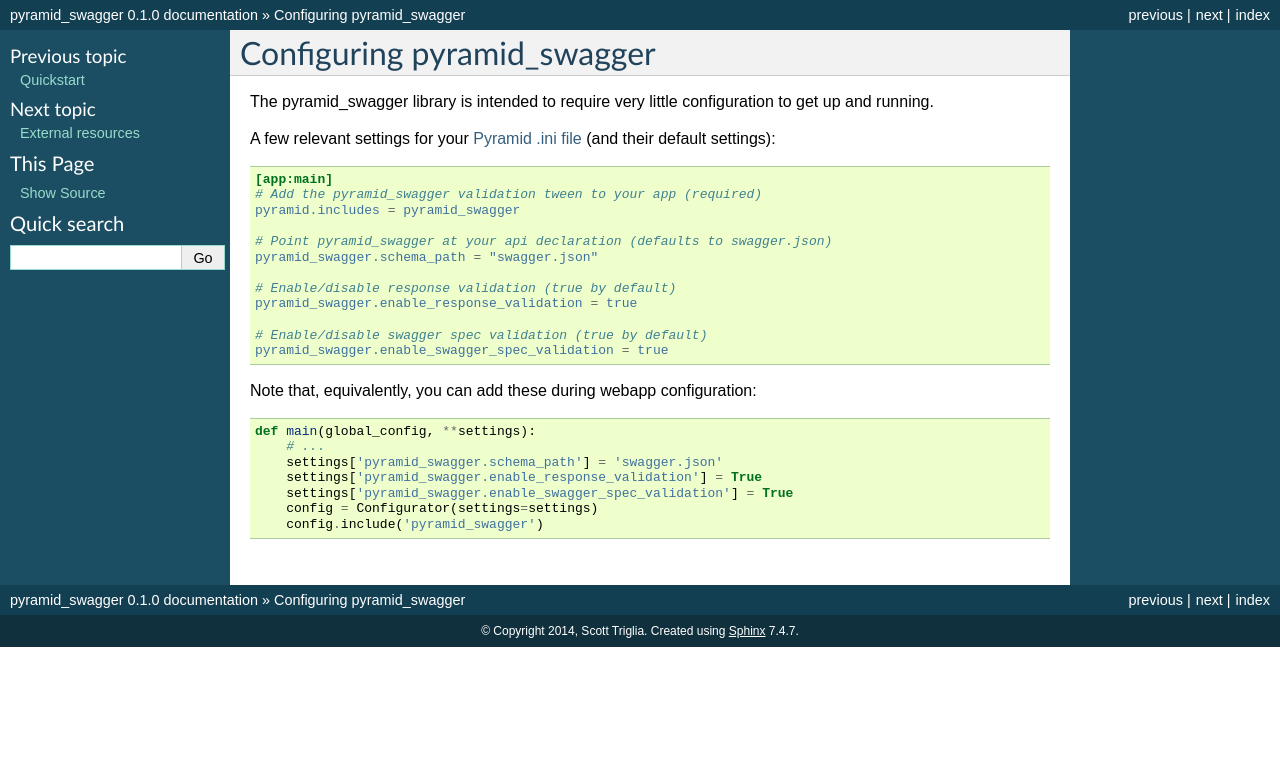
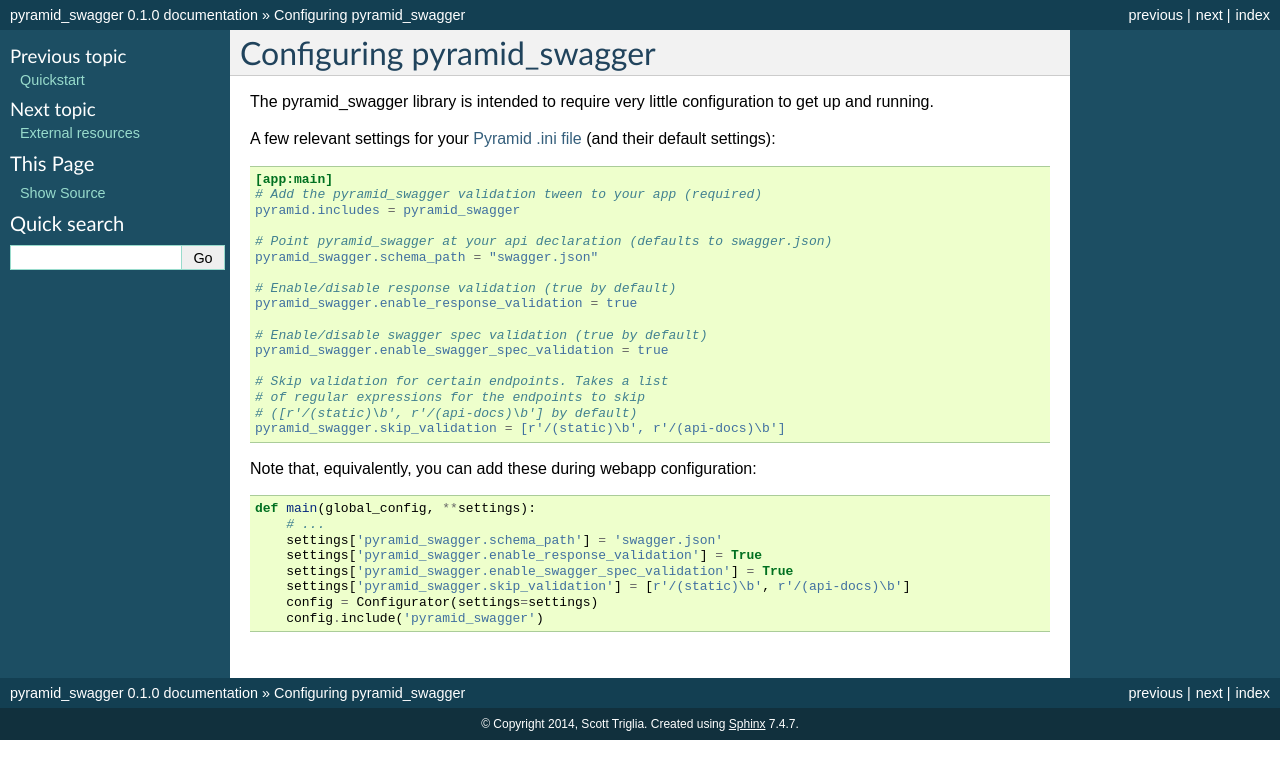
Before and after one commit to Yelp/pyramid_swagger, a Sphinx documentation site: the page built from docs/configuration.rst, in a window 1280 px wide. Shown: the top 779 px of the page. Built offline with Sphinx 7.4.7, drawn with Linux system fonts in a browser that asks for light colours.

Commit message:
Modified the docs to include configuration for skipping validation

```diff
--- a/docs/configuration.rst
+++ b/docs/configuration.rst
@@ -21,6 +21,11 @@
         # Enable/disable swagger spec validation (true by default)
         pyramid_swagger.enable_swagger_spec_validation = true
 
+        # Skip validation for certain endpoints. Takes a list
+        # of regular expressions for the endpoints to skip
+        # ([r'/(static)\b', r'/(api-docs)\b'] by default)
+        pyramid_swagger.skip_validation = [r'/(static)\b', r'/(api-docs)\b']
+
 Note that, equivalently, you can add these during webapp configuration:
 
 .. code-block:: python
@@ -30,5 +35,6 @@
             settings['pyramid_swagger.schema_path'] = 'swagger.json'
             settings['pyramid_swagger.enable_response_validation'] = True
             settings['pyramid_swagger.enable_swagger_spec_validation'] = True
+            settings['pyramid_swagger.skip_validation'] = [r'/(static)\b', r'/(api-docs)\b']
             config = Configurator(settings=settings)
             config.include('pyramid_swagger')
```
